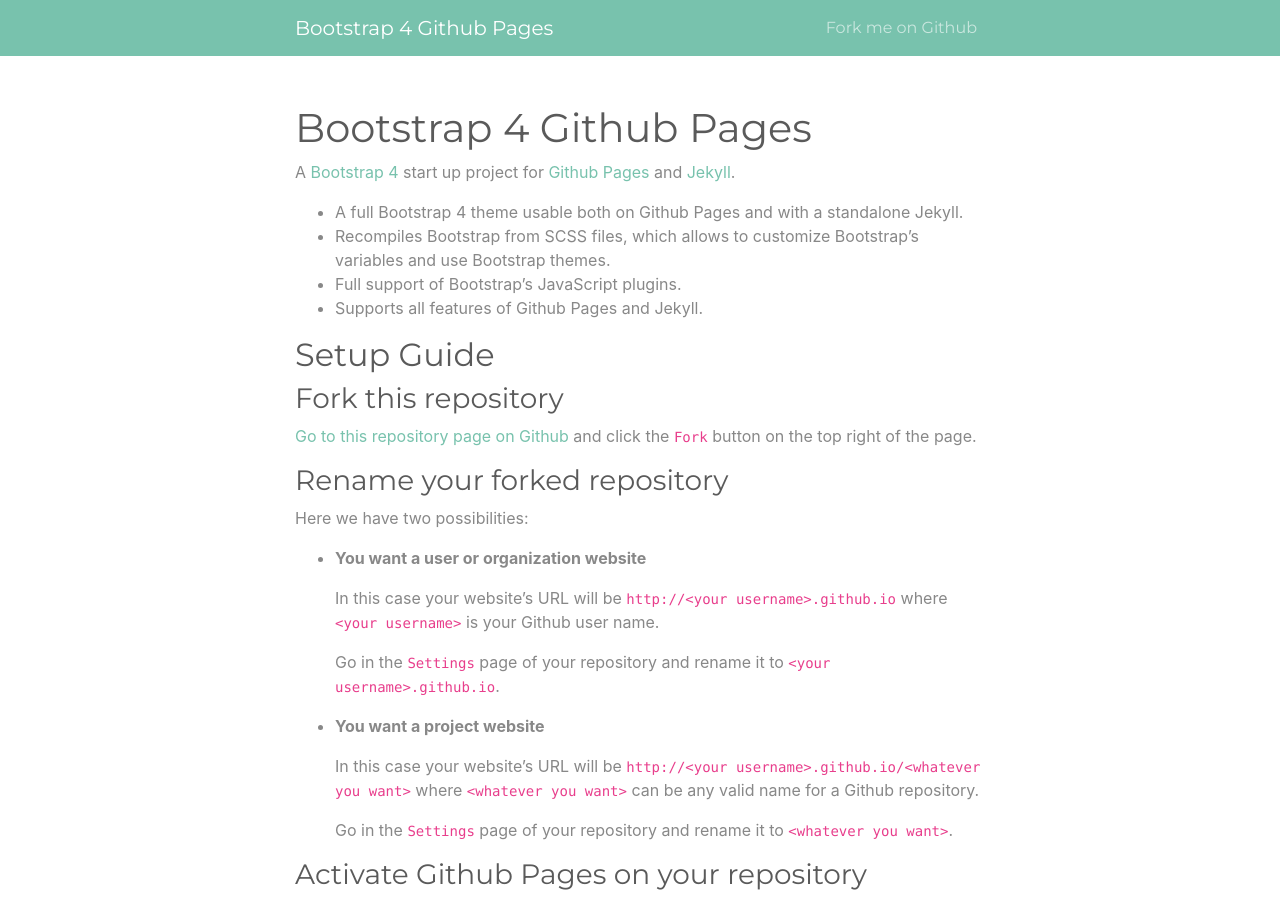
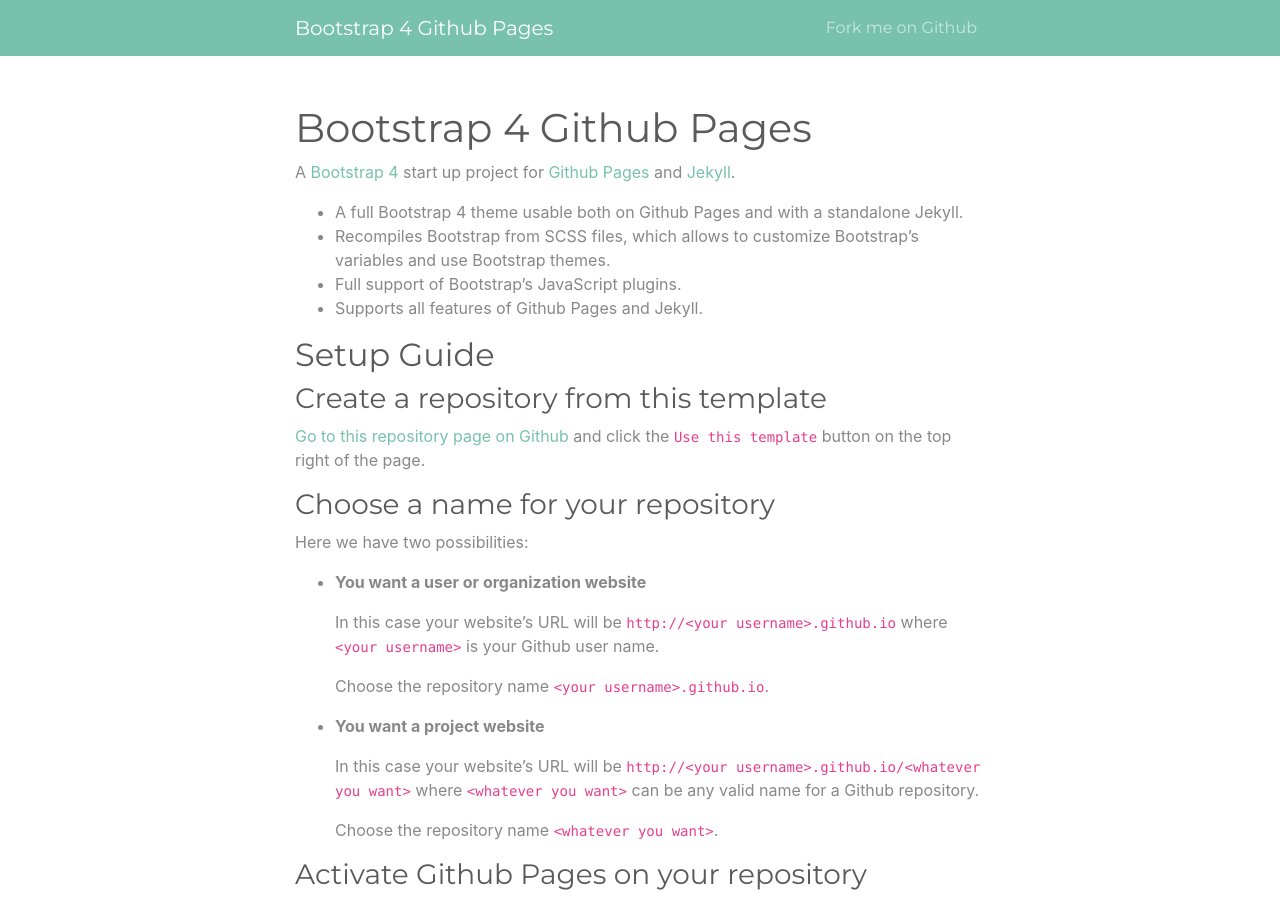
Before and after one commit to nicolas-van/bootstrap-4-github-pages, a Jekyll site: the page built from index.md, in a window 1280 px wide and 900 px high. Built offline with Jekyll 4.4.1, drawn with Linux system fonts in a browser that asks for light colours.

Commit message:
Updated to use the new template feature of Github

```diff
--- a/index.md
+++ b/index.md
@@ -12,11 +12,11 @@
 
 ## Setup Guide
 
-### Fork this repository
+### Create a repository from this template
 
-[Go to this repository page on Github](https://github.com/nicolas-van/bootstrap-4-github-pages) and click the `Fork` button on the top right of the page.
+[Go to this repository page on Github](https://github.com/nicolas-van/bootstrap-4-github-pages) and click the `Use this template` button on the top right of the page.
 
-### Rename your forked repository
+### Choose a name for your repository
 
 Here we have two possibilities:
 
@@ -24,13 +24,13 @@
 
   In this case your website's URL will be `http://<your username>.github.io` where `<your username>` is your Github user name.
 
-  Go in the `Settings` page of your repository and rename it to `<your username>.github.io`.
+  Choose the repository name `<your username>.github.io`.
 
 * **You want a project website**
 
   In this case your website's URL will be `http://<your username>.github.io/<whatever you want>` where `<whatever you want>` can be any valid name for a Github repository.
 
-  Go in the `Settings` page of your repository and rename it to `<whatever you want>`.
+  Choose the repository name `<whatever you want>`.
 
 ### Activate Github Pages on your repository
 
```
